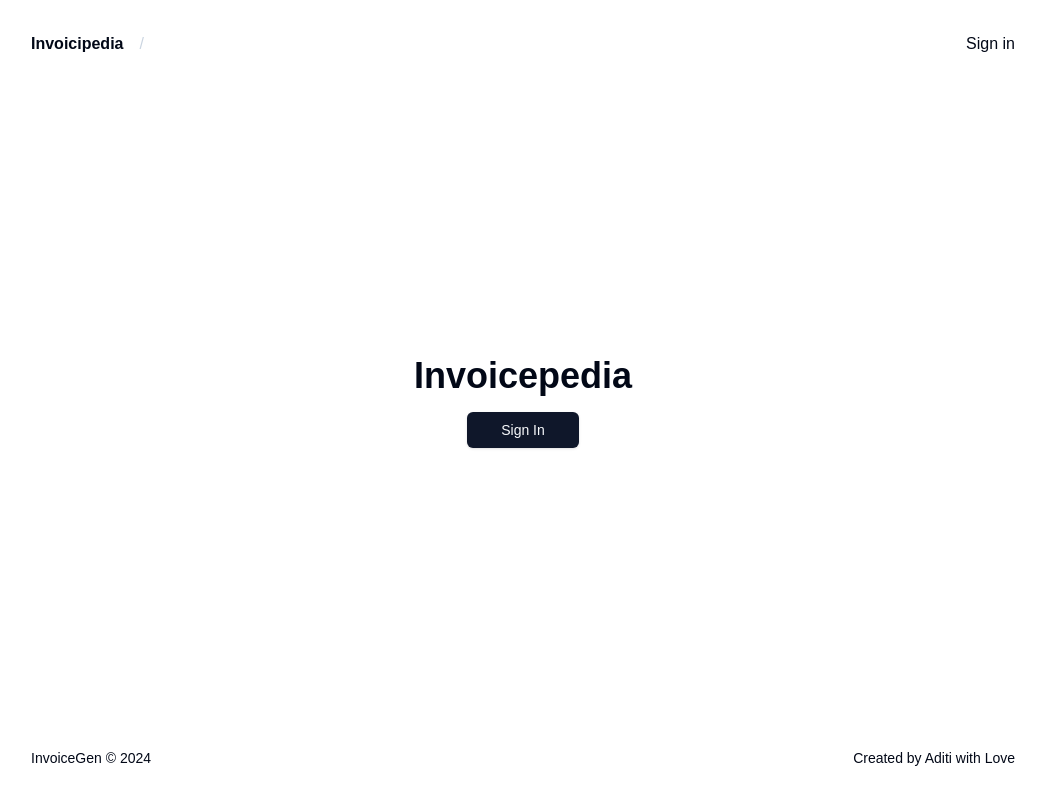
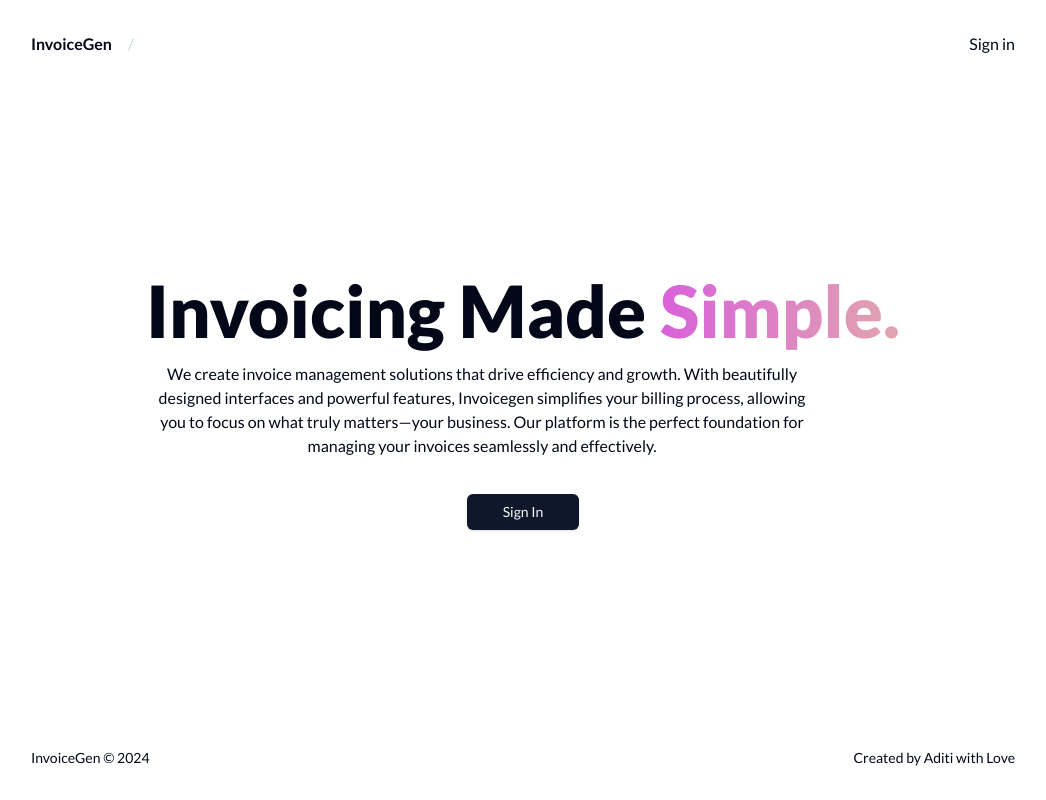
Before and after one commit to aditi755/InvoiceGen, a Next.js app: page / in a window 1280 px wide. Shown: the whole page, without its empty margins (117-1163 px from the left). Built offline with nearby package versions, Linux system fonts and the light colour scheme; no server answers.

Commit message:
landing page stuff

```diff
--- a/src/app/globals.css
+++ b/src/app/globals.css
@@ -76,3 +76,9 @@ body {
     @apply bg-background text-foreground;
   }
 }
+
+.gradient-text {
+  background: linear-gradient(90deg, rgb(217, 97, 217), rgba(215, 133, 147, 0.738)); /* Gradient from purple to pink */
+  -webkit-background-clip: text; /* For Safari */
+  -webkit-text-fill-color: transparent; /* Make text transparent */
+}
--- a/src/app/layout.tsx
+++ b/src/app/layout.tsx
@@ -6,16 +6,13 @@ import {
 } from '@clerk/nextjs'
 import Header from "@/components/Header";
 import Footer from "@/components/Footer";
+import { Lato } from "next/font/google";
 
-const geistSans = localFont({
-  src: "./fonts/GeistVF.woff",
-  variable: "--font-geist-sans",
-  weight: "100 900",
-});
-const geistMono = localFont({
-  src: "./fonts/GeistMonoVF.woff",
-  variable: "--font-geist-mono",
-  weight: "100 900",
+
+
+const lato = Lato({
+  subsets: ["latin"],
+  weight: ["100", "300", "400", "700", "900"]
 });
 
 export const metadata: Metadata = {
@@ -33,7 +30,7 @@ export default function RootLayout({
     <html lang="en">
 
       <body
-        className={`${geistSans.variable} ${geistMono.variable} antialiased min-h-screen grid grid-rows-[auto_1fr_auto]`}
+        className={`${lato.className} antialiased min-h-screen grid grid-rows-[auto_1fr_auto]`}
       >
         <Header />
         {children}
--- a/src/app/page.tsx
+++ b/src/app/page.tsx
@@ -3,9 +3,18 @@ import { Button } from "@/components/ui/button";
 export default function Home() {
   return (
     <main className="flex justify-center items-center w-full">
-    <div className="flex flex-col gap-4">
-    <h1 className="text-4xl font-bold">Invoicepedia</h1>
-    <Button className="w-28 mx-auto">
+    <div className="flex flex-col gap-4 max-w-5xl">
+    <h1 className="lg:text-7xl text-3xl md:text-6xl font-extrabold mx-auto">Invoicing Made <span className="gradient-text w-20 h-20">Simple.</span></h1>
+
+    <p className="hidden md:block text-center max-w-md md:max-w-2xl">
+    We create invoice management solutions that drive efficiency and growth. With beautifully designed interfaces and powerful features, Invoicegen simplifies your billing process, allowing you to focus on what truly matters—your business. Our platform is the perfect foundation for
+    <span className="mx-auto" > managing your invoices seamlessly and effectively.</span>
+    </p>
+
+    <p className="md:hidden text-center max-w-sm md:max-w-2xl">
+    We create invoice management solutions that drive efficiency and growth. With beautifully designed interfaces and powerful features, Invoicegen simplifies your billing process, allowing you to focus on what truly matters—your business.
+    </p>
+      <Button className="w-28 mt-5 mx-auto">
      <Link href="/dashboard">Sign In</Link>
       </Button>
     </div>
--- a/src/components/Header.tsx
+++ b/src/components/Header.tsx
@@ -15,7 +15,7 @@ const Header = () => {
         <div className="flex justify-between items-center gap-4">
           <div className="flex items-center gap-4">
             <p className="font-bold">
-              <Link href="/dashboard">Invoicipedia</Link>
+              <Link href="/dashboard">InvoiceGen</Link>
             </p>
             <span className="text-slate-300">/</span>
             <SignedIn>
```
